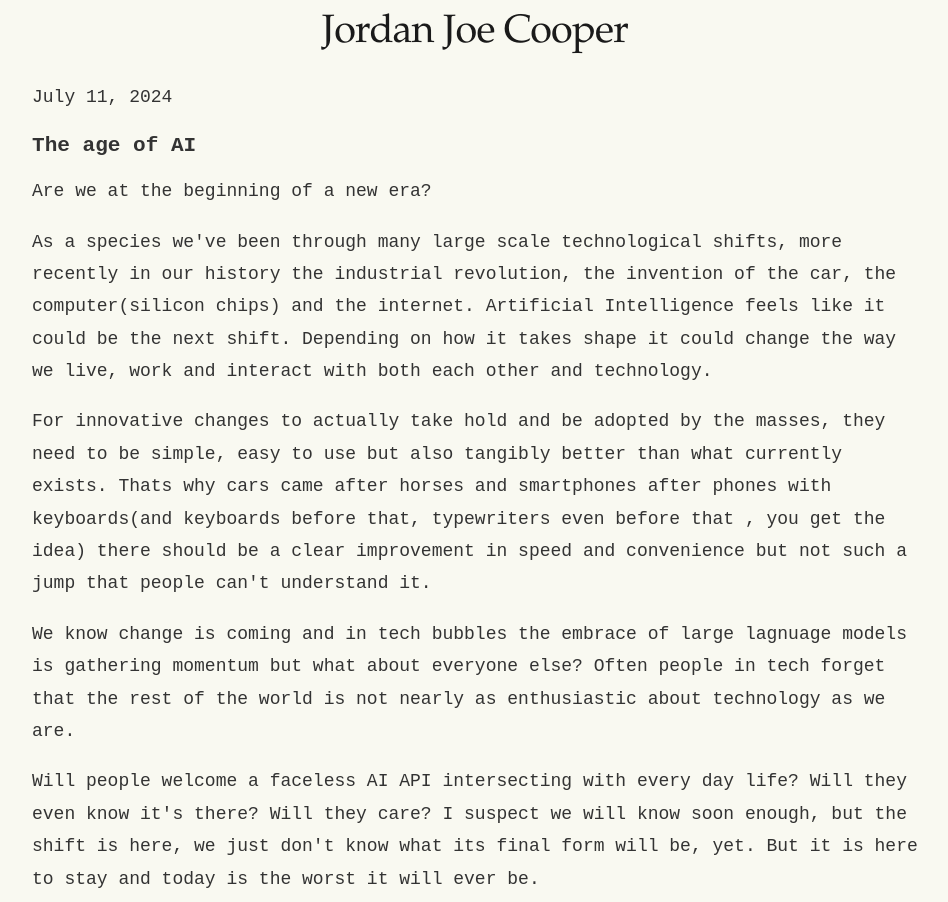
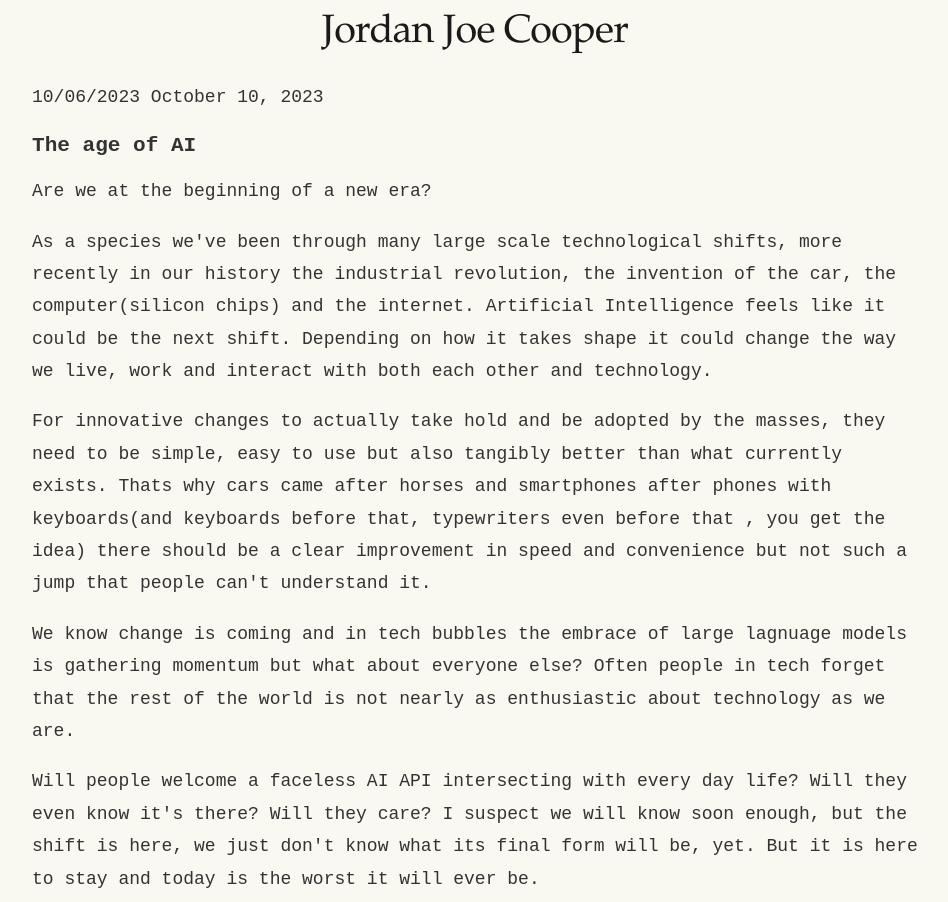
Before and after one commit to jordanjoecooper/jjc, a plain HTML site: page the-age-of-ai.html in a window 1280 px wide. Shown: the whole page, without its empty margins (165-1113 px from the left). Drawn offline with Linux system fonts and the light colour scheme.

Commit message:
Amend age of ai post date

```diff
--- a/the-age-of-ai.html
+++ b/the-age-of-ai.html
@@ -31,7 +31,8 @@
     </header>
     <main>
       <div class="bio">
-        <time>July 11, 2024</time>
+        10/06/2023
+        <time>October 10, 2023</time>
         <h3>The age of AI</h3>
       </div>
       <div class="socials">
```
